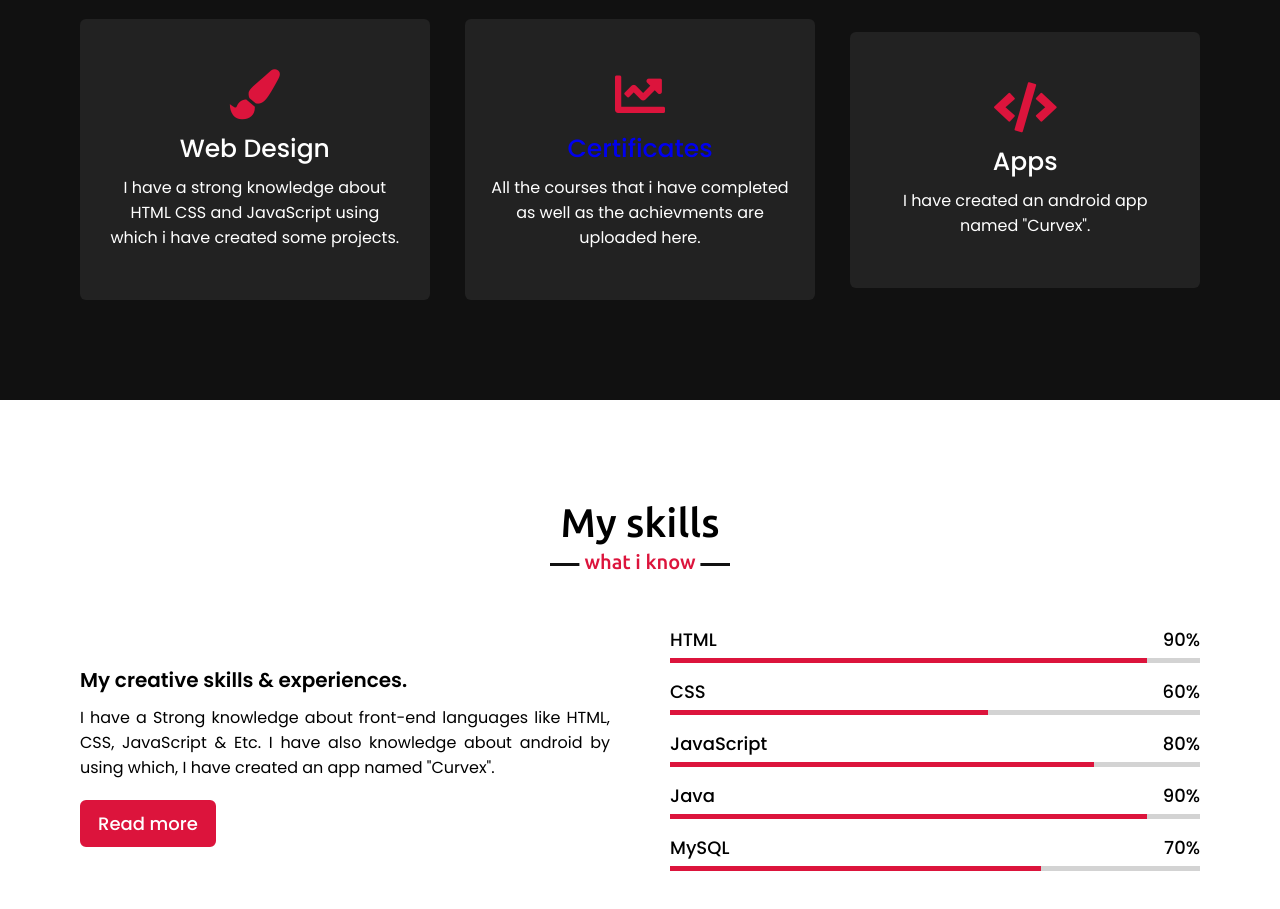
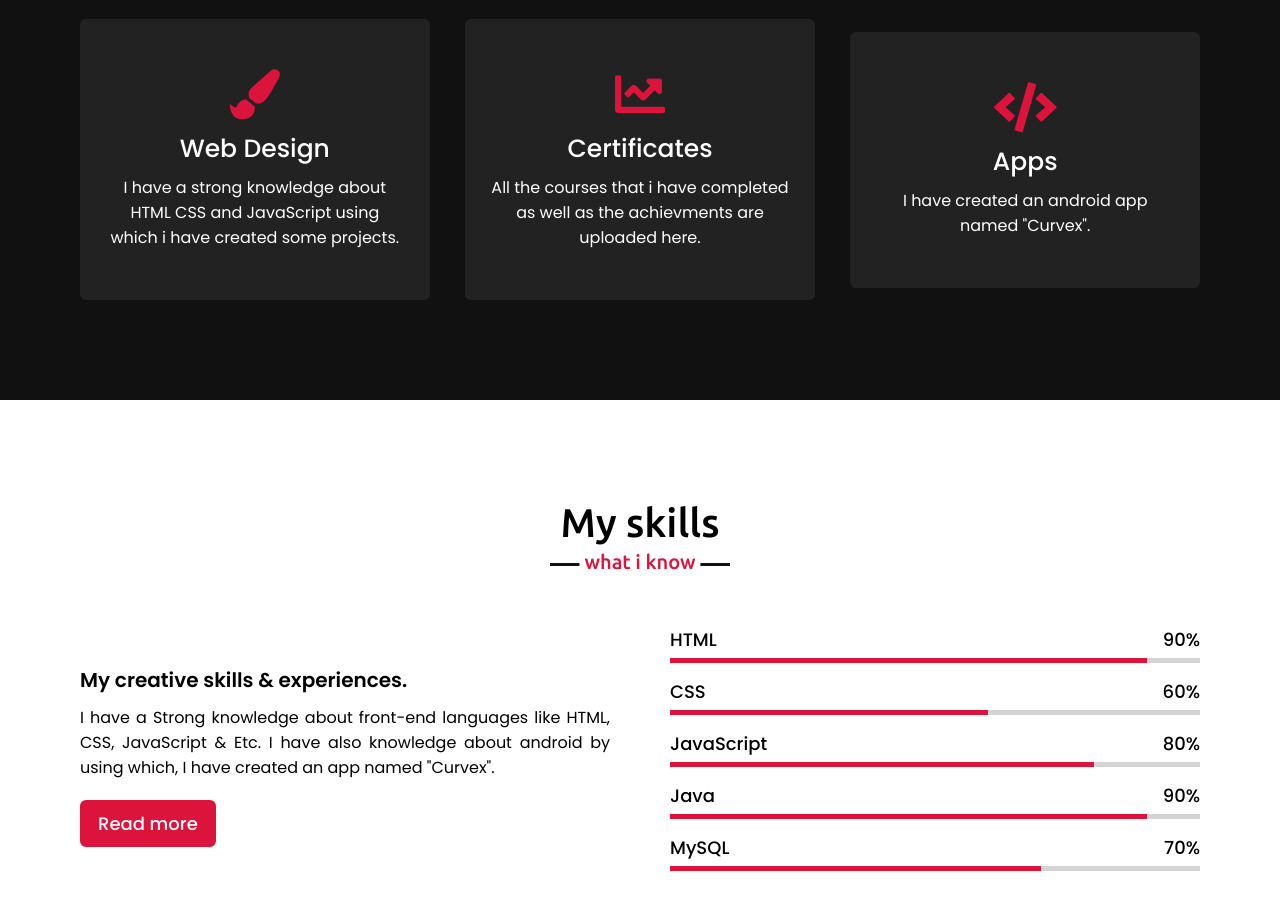
Before and after one commit to Vjchavan/Vjchavan.github.io, a plain HTML site: page index.html in a window 1280 px wide. Shown: the part 1740-2649 px from the top of the page. Drawn offline with nearby package versions, Linux system fonts and the light colour scheme.

Commit message:
Added certificate link in Style.css

```diff
--- a/style.css
+++ b/style.css
@@ -280,6 +280,9 @@ section .title::after{
     cursor: pointer;
     transition: all 0.3s ease;
 }
+.services .serv-content .card .box .text a{
+    color: #fff;
+}
 .services .serv-content .card:hover{
     background: crimson;
 }
@@ -302,6 +305,9 @@ section .title::after{
     font-weight: 500;
     margin: 10px 0 7px 0;
 }
+
+
+
 
 /* skills section styling */
 
```
